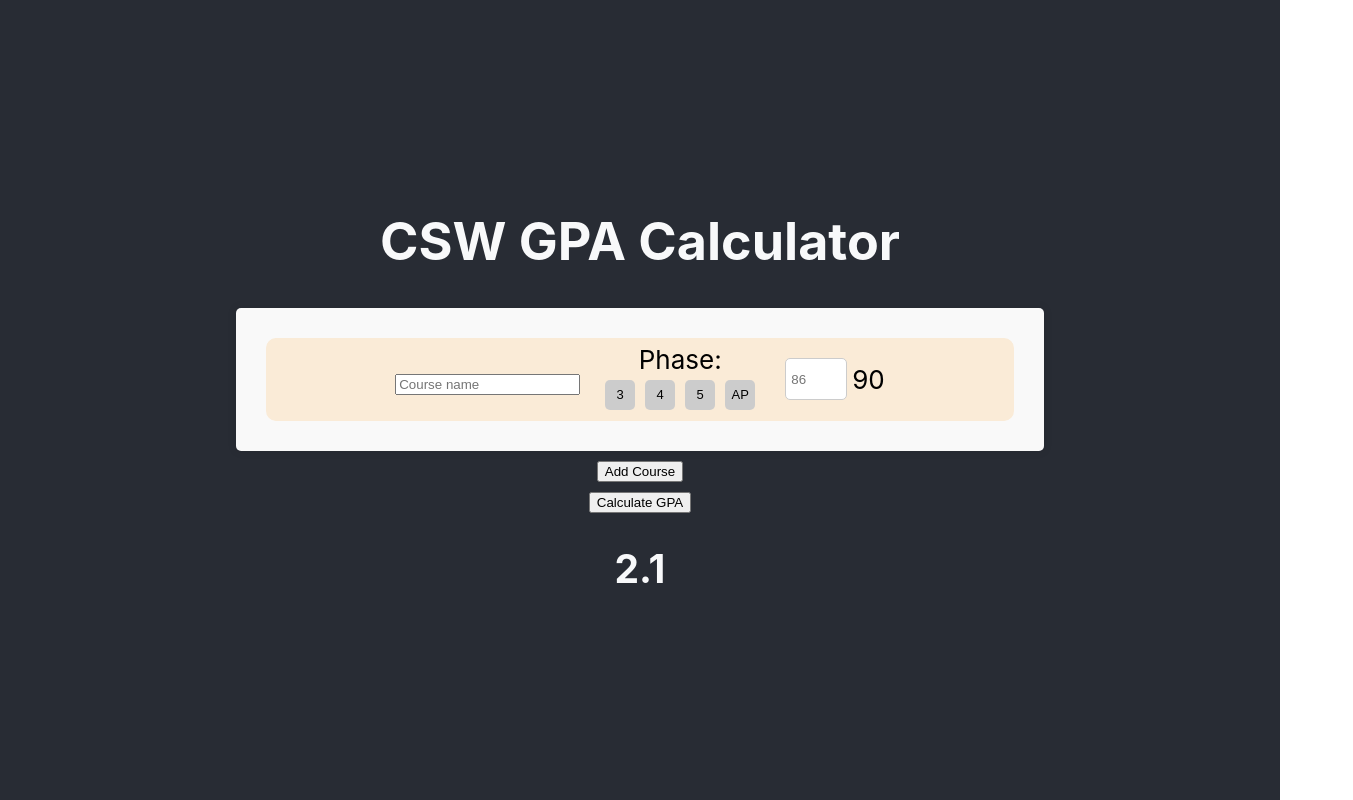
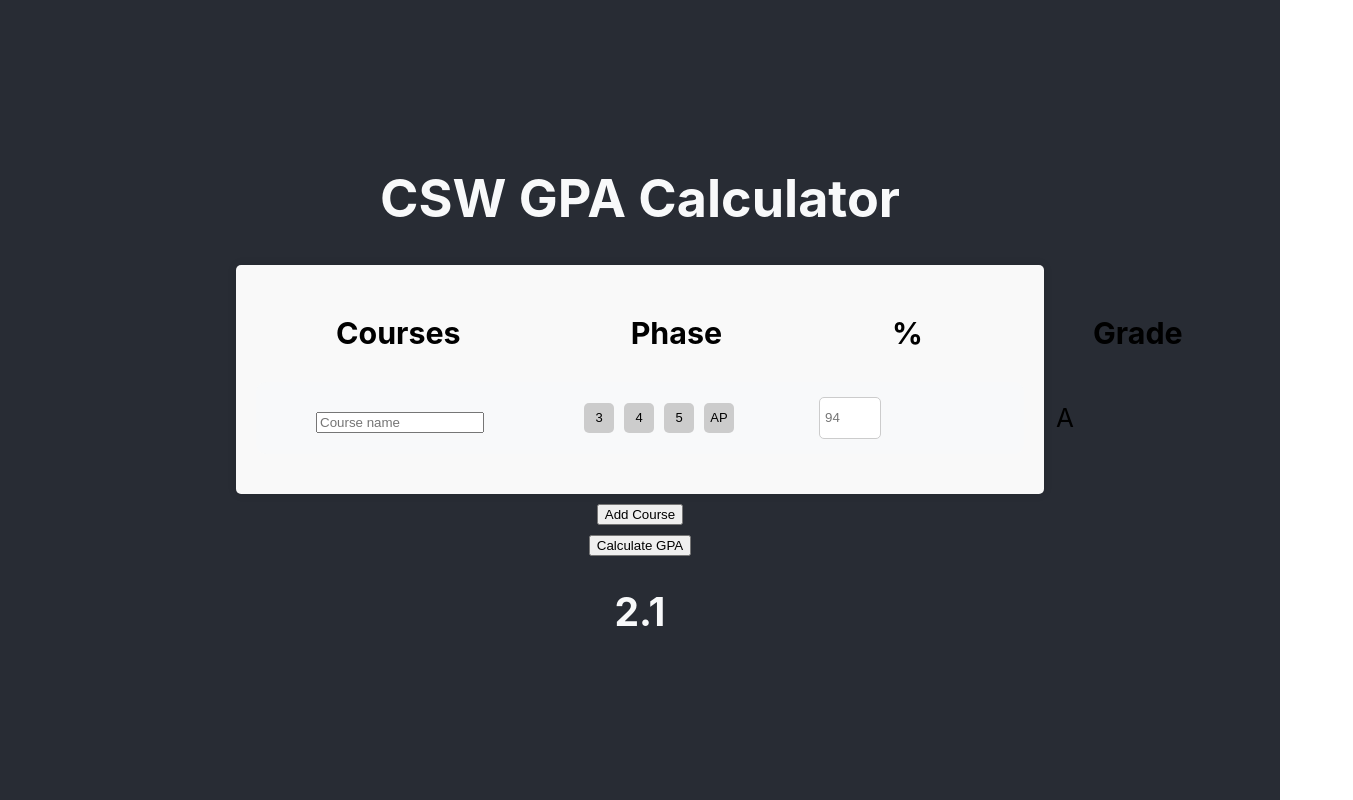
Before and after one commit to burakaliu/CSW-GPA-Calc, a React (Create React App) app: page / in a window 1280 px wide. Both pictures are taken after a click on the button "Add Course". Shown: the whole page, 1353 px wide, since content can reach past the window. Built offline with nearby package versions, Linux system fonts and the light colour scheme.

Commit message:
added some styling

```diff
--- /dev/null
+++ b/src/components/CourseList.css
@@ -0,0 +1,13 @@
+.label-container {
+    display: flex;
+    flex-direction: row;
+    color: black;
+}
+
+h3 {
+    padding-right: calc(10px + 20vmin);
+}
+
+.classColLabel {
+    padding-left: calc(10vmin);
+}
--- a/src/components/CourseList.js
+++ b/src/components/CourseList.js
@@ -1,8 +1,15 @@
 import { Courseform } from "./Courseform";
+import './CourseList.css';
 
 export function CourseList({ forms }) {
   return (
     <div className="course-list">
+      <div className="label-container">
+        <h3 className="classColLabel">Courses</h3>
+        <h3 className="phaseColLabel">Phase</h3>
+        <h3 className="percentageColLabel">%</h3>
+        <h3 className="gradeColLabel">Grade</h3>
+      </div>
       {forms.map((form, index) => (
         <div key={index}>{form}</div>
       ))}
--- a/src/components/Courseform.css
+++ b/src/components/Courseform.css
@@ -1,19 +1,19 @@
 .course-form{
     display: flex;
     flex-direction: row;
-    justify-content: center;
     align-items: center;
     color: black;
-    margin: 10px;
-    background-color: antiquewhite;
+    background-color: #F8F9FA;
     border-radius: 10px;
+    margin-bottom: 20px;
+    padding: 10px;
 }
 
 .options-bar {
     display: flex;
     flex-direction: row;
     margin-left: 20px;
-    margin-right: 20px;
+    margin-right: calc(-5px + 10vmin);
 }
 
 .option {
@@ -34,6 +34,13 @@
     background-color: #ffcc00; /* Highlight color for selected option */
 }
 
+.grade {
+    width: auto;
+    height: auto;
+    margin: 10px;
+    margin-right: calc(-10px + 10vmin);
+}
+
 .grade-input {
     width: 50px;
     height: 30px;
@@ -41,4 +48,11 @@
     border-radius: 5px;
     border: 1px solid #ccc;
     padding: 5px;
+    margin-right: calc(20vmin + 5px);
 }
+
+.course-name {
+    width: 20vmin;
+    margin-right: calc(10vmin - 5px);
+    margin-left: calc(10px + 5vmin);
+}
--- a/src/components/Courseform.js
+++ b/src/components/Courseform.js
@@ -2,7 +2,7 @@ import React, { useState } from "react";
 import "./Courseform.css";
 
 export function Courseform() {
-  const [grade, setGrade] = useState(Math.round(Math.random() * 20 + 80));
+  const [grade, setGrade] = useState("A");
 
   const handleGradeChange = (e) => {
     const newValue = parseInt(e.target.value);
@@ -39,10 +39,9 @@ export function Courseform() {
   return (
     <form className="course-form">
       <label>
-        <input type="text" name="name" placeholder="Course name" />
+        <input className="course-name" type="text" name="name" placeholder="Course name" />
       </label>
       <label>
-        Phase:
         <CoursePhasing />
       </label>
       <label>
```
